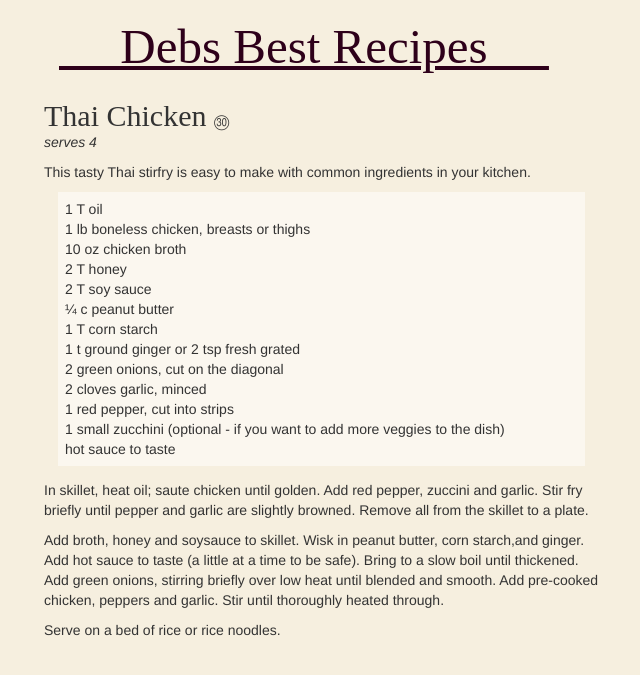
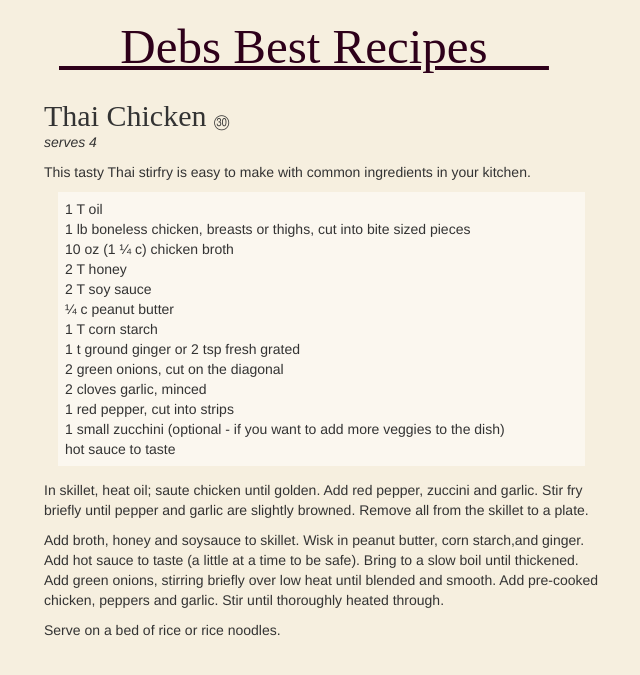
Before and after one commit to JonahBraun/debs-recipes, a Jekyll site: the page built from _posts/2005-11-14-thai-chicken.md, in a window 1280 px wide. Shown: the top 675 px of the page, without its empty margins (11-651 px from the left). Built offline with Jekyll 4.4.1, drawn with Linux system fonts in a browser that asks for light colours; nearby versions of some CDN libraries; some web fonts are replaced; Markdown is read by kramdown in place of the engine named in the settings.

Commit message:
Update 2005-11-14-thai-chicken.md

```diff
--- a/_posts/2005-11-14-thai-chicken.md
+++ b/_posts/2005-11-14-thai-chicken.md
@@ -8,8 +8,8 @@ serves: 4
 This tasty Thai stirfry is easy to make with common ingredients in your kitchen.
 
 - 1 T oil
-- 1 lb boneless chicken, breasts or thighs
-- 10 oz chicken broth
+- 1 lb boneless chicken, breasts or thighs, cut into bite sized pieces
+- 10 oz (1 ¼ c) chicken broth
 - 2 T honey
 - 2 T soy sauce
 - ¼ c peanut butter
```
